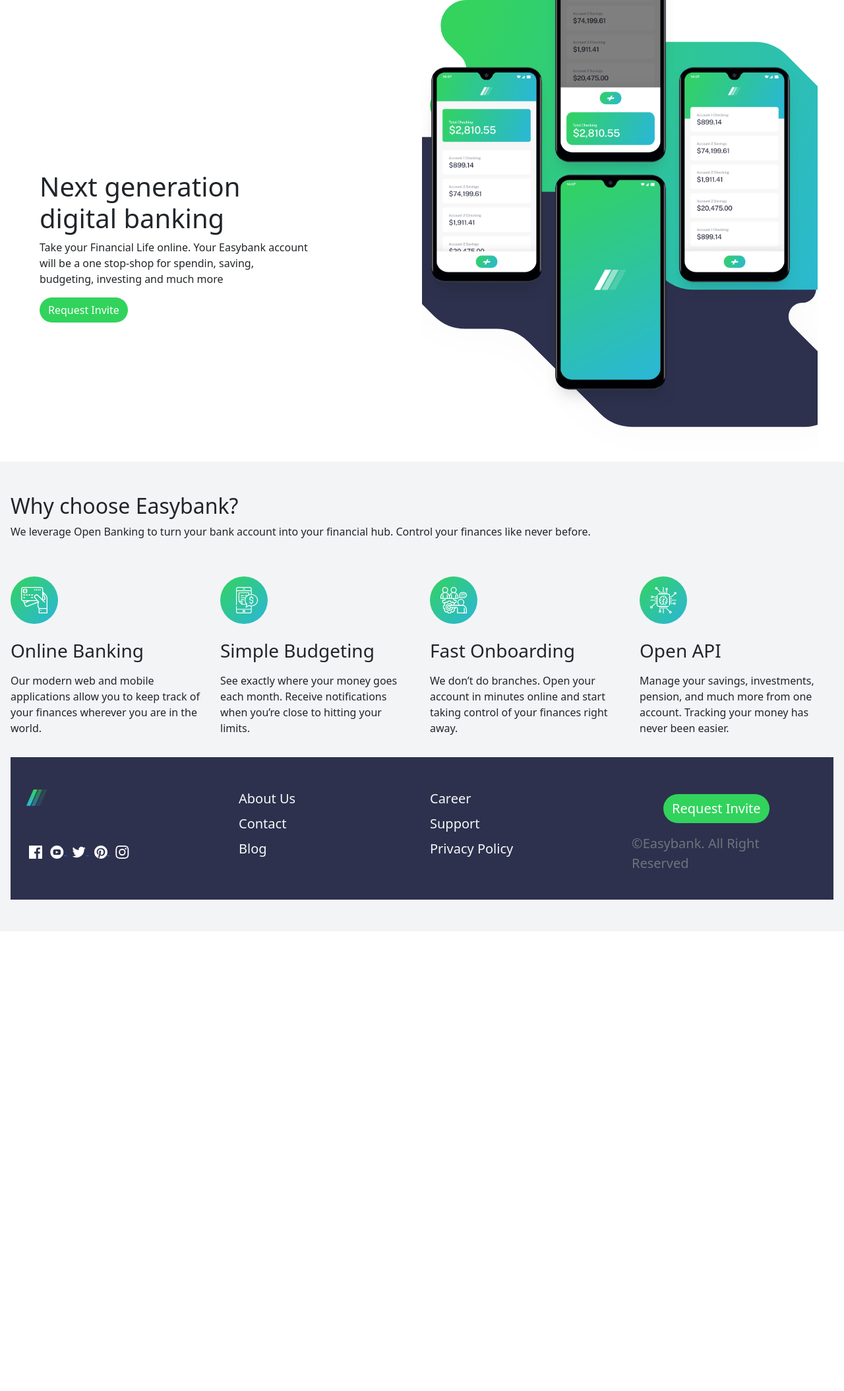
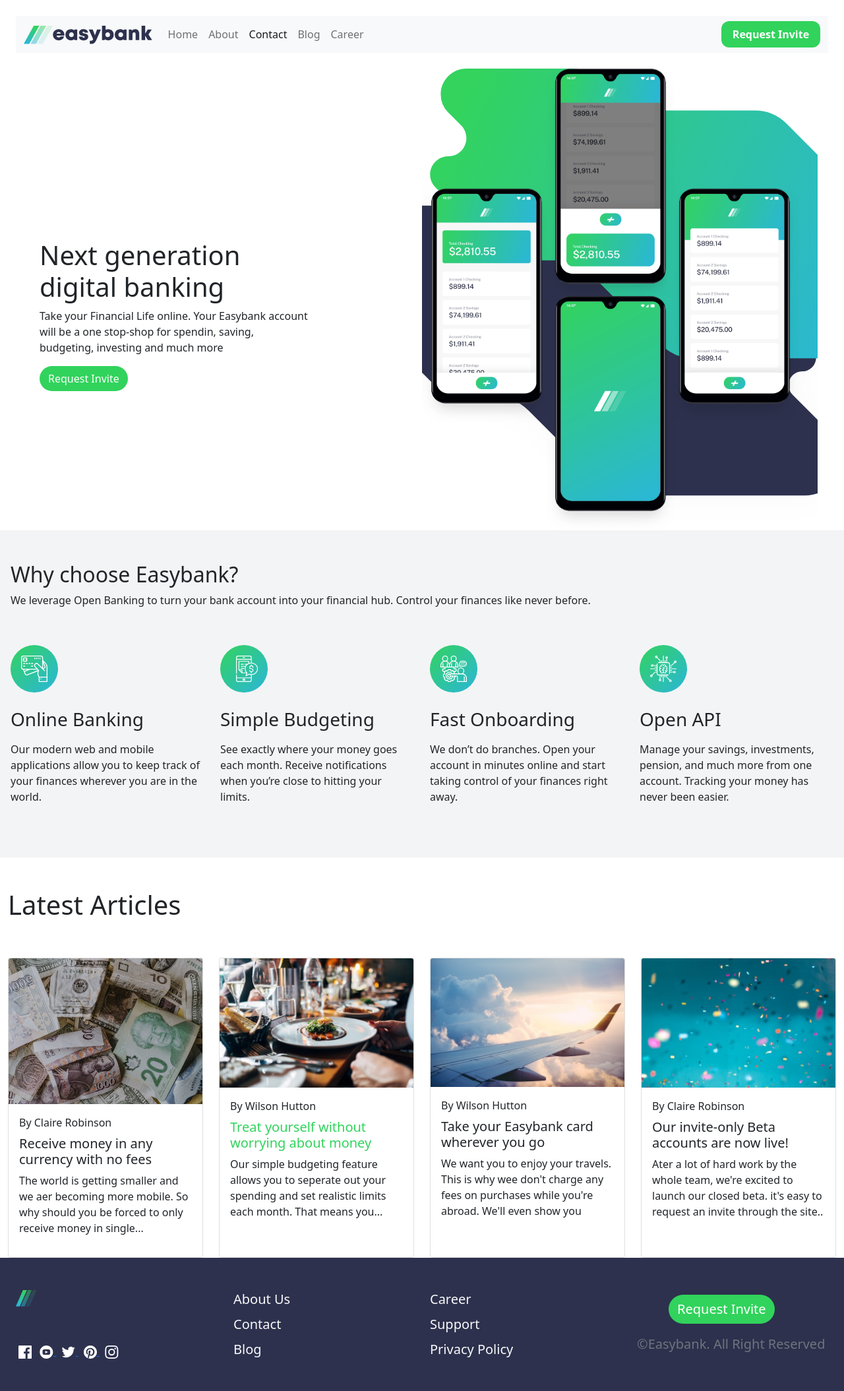
Before and after one commit to web-3-0-group3/easybank_Landing_Page, a plain HTML site: page index.html in a window 1280 px wide. Shown: the whole page at 66% size. Before the commit the page ends 1412 px from the top, so only its background shows below. Drawn offline with Linux system fonts and the light colour scheme.

Commit message:
develop-navsection-bymayode

```diff
--- a/css/style.css
+++ b/css/style.css
@@ -2,6 +2,42 @@
     margin: 0;
     padding: 0;
     box-sizing: border-box;
+}
+.navv{
+    width: 150px;
+    height: 40px;
+    font-weight: 700;
+    text-align: center;
+    color: white;
+    background-color: hsl(136, 65%, 51%);
+  border-radius: 12px;
+  border: none;
+}
+.Card-text{
+font-weight: bold;
+}
+.cap{
+display: flex;
+justify-content: space-between;
+flex-direction: row;
+}
+.mob{
+justify-content: space-between;
+display: flex;
+flex-direction: row;
+}
+h5{
+font-size: bold;
+font-weight: 300;
+}
+.cam{
+font-weight: 400;
+}
+.nav-link{
+cursor:pointer;
+}
+.map{
+cursor:pointer;
 }
 
 .hero {
@@ -25,8 +61,8 @@
 }
 .phone-img{
     height: 700px;
-    position: relative;
-    top: -5rem;
+    /* position: relative; */
+    /* top: -5rem; */
 }
 .footer{
     background: hsl(233, 26%, 24%);
@@ -110,16 +146,14 @@
         background-position: center;
         background-size: cover;
         background-repeat: no-repeat;
-        height: 300px;
-        width: 500px;
-        position: relative;
-        top: -3rem;
+        height: 200px;
+        width: 200px;
+        /* position: relative;
+        top: -3rem; */
     }
     .phone-img{
-        height: 400px;
-        width: 300px;
-        position: relative;
-        top: -5rem;
+        height: 200px;
+        width: 200px;
     }
 
 }
--- a/index.html
+++ b/index.html
@@ -10,6 +10,33 @@
 </head>
 <body>
     <!-- Header / Navbar Starts Here (Mayode)  -->
+    <div class="m-4">
+        <nav class="navbar navbar-expand-lg navbar-light bg-light">
+            <div class="container-fluid d-flex justify-content-between">
+                <div>
+                    <a href="#" class="navbar-brand">
+                        <img src="./images/logo.svg" height="28" alt="CoolBrand">
+                    </a>
+                    <button type="button" class="navbar-toggler" data-bs-toggle="collapse" data-bs-target="#navbarCollapse">
+                        <span class="navbar-toggler-icon"></span>
+                    </button>
+                </div>
+                <div class="collapse navbar-collapse" id="navbarCollapse">
+                    <div class="navbar-nav">
+                        <a href="#" class="nav-item nav-link">Home</a>
+                        <a href="#" class="nav-item nav-link">About</a>
+                        <a href="#" class="nav-item nav-link active">Contact</a>
+                        <a href="#" class="nav-item nav-link">Blog</a>
+                        <a href="#" class="nav-item nav-link">Career</a>
+
+                    </div>
+                    <div class="navbar-nav ms-auto">
+                        <button class="navv">Request Invite</button>
+                    </div>
+                </div>
+            </div>
+        </nav>
+    </div>
 
 
     <!-- Hero Section Next Generation Starts Here (Blessing) -->
@@ -65,10 +92,71 @@
         <h3>Open API</h3>
         <p class="my-3">Manage your savings, investments, pension, and much more from one account. Tracking
         your money has never been easier.</p>
-      </div>
-    </div>
+        </div>
+        </div>
+        </div>
+        </div>
 
     <!-- Articles Starts Here  (Mayode) -->
+    <section>
+        <div class="container-fluid">
+            <br /><br />
+            <h1 class="cam">Latest Articles</h1>
+            <br /><br />
+            <div class="row row-cols-1 row-cols-md-4 g-4 map">
+                <div class="col">
+                  <div class="card h-100">
+                    <img src="./images/image-currency.jpg" class="card-img-top" alt="...">
+                    <div class="card-body">
+                      <p class="card-title">By Claire Robinson</p>
+                      <h5 class="card-text">Receive money in any currency with no fees</h5>
+                      <p>The world is getting smaller and we aer becoming more mobile.
+                           So why should you be forced to only receive money in single...</p>
+
+                    </div>
+                  </div>
+                </div>
+                <div class="col">
+                  <div class="card h-100">
+                    <img src="./images/image-restaurant.jpg" class="card-img-top" alt="...">
+                    <div class="card-body">
+                      <p class="card-title">By Wilson Hutton</p>
+                      <h5 style="color:hsl(136, 65%, 51%);">Treat yourself without worrying about money</h5>
+                      <p>Our simple budgeting feature allows you to seperate out your spending and set realistic limits
+                          each month. That means you...
+                      </p>
+                    </div>
+                  </div>
+                </div>
+                <div class="col">
+                  <div class="card h-100">
+                    <img src="./images/image-plane.jpg" class="card-img-top" alt="...">
+                    <div class="card-body">
+                      <p class="card-title">By Wilson Hutton</p>
+                      <h5>Take your Easybank card wherever you go</h5>
+                      <p>We want you to enjoy your travels. This is why wee don't charge any fees on purchases while you're abroad.
+                          We'll even show you </p>
+
+                    </div>
+                  </div>
+                </div>
+                <div class="col">
+                  <div class="card h-100">
+                    <img src="./images/image-confetti.jpg" class="card-img-top" alt="...">
+                    <div class="card-body">
+                      <p class="card-title">By Claire Robinson</p>
+                      <h5>Our invite-only Beta accounts are now live!</h5>
+                      <p>Ater a lot of hard work by the whole team, we're excited to launch
+                          our closed beta. it's easy to request an invite through the site..
+                      </p>
+                    </div>
+                  </div>
+                </div>
+              </div>
+
+        </div>
+
+    </section>
 
 
     <!-- Footer Starts Here (Damilola) -->
```
